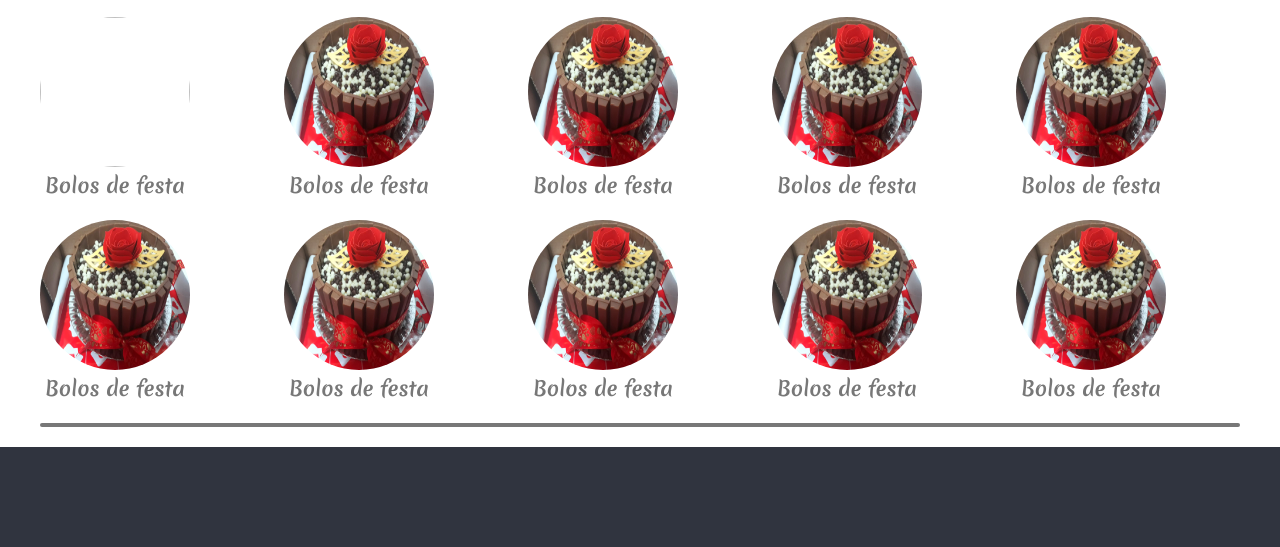
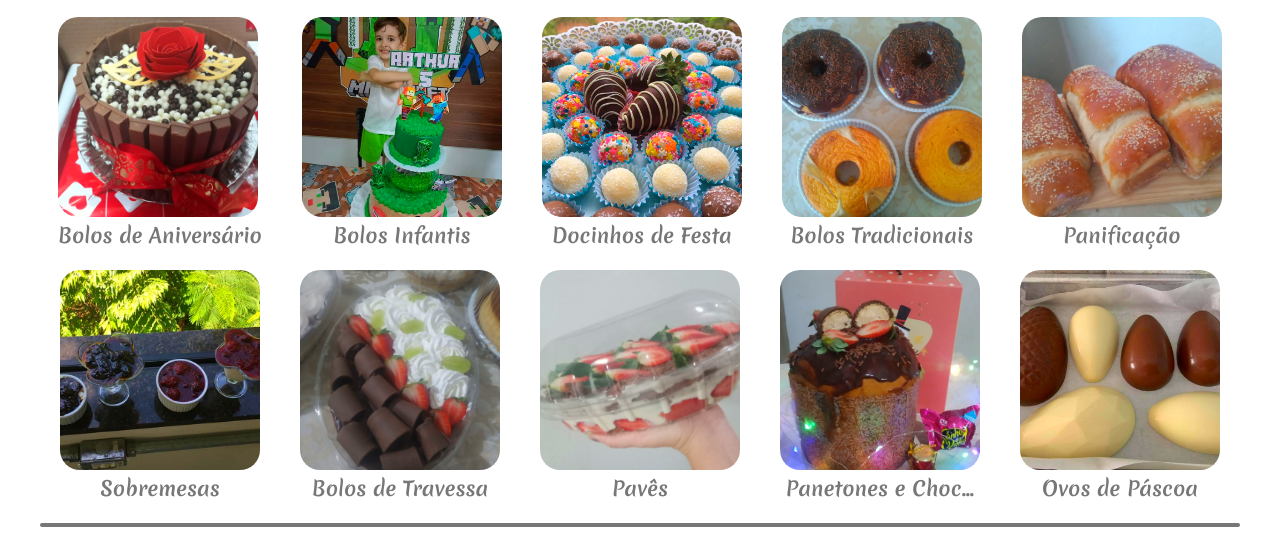
Before and after one commit to Henrincode/Curso-Senac-Tecnico-em-Informatica-para-Internet, a plain HTML site: page UC5/site/index.html in a window 1280 px wide. Shown: the part 503-1050 px from the top of the page. Before the commit the page ends 950 px from the top, so only its background shows below. Drawn offline with nearby package versions, Linux system fonts and the light colour scheme; files whose address does not match are found by name; a web font is replaced by a local one.

Commit message:
Dados das categorias com innerHTML

```diff
--- a/UC5/site/css/geral.css
+++ b/UC5/site/css/geral.css
@@ -36,11 +36,12 @@
         cursor: pointer;
     }
 
+    /* GRID */
     .display-grid {
         display: grid;
 
         max-width: 1200px;
-        width: 100%;
+        /* width: 100%; */
     }
     .grid-column-5 {
         grid-template-columns: repeat(5, 1fr);
@@ -269,17 +270,23 @@
     }
 
     #categorias-main #lista {
-        margin: 20px 0;
+        margin: 10px 0;
+        column-gap: 40px;
     }
 
     #lista .categoria {
-        width: 150px;
+        padding: 10px 0;
     }
 
     #categorias-main .imagem img {
-        width: 150px;
-        height: 150px;
-        border-radius: 50%;
+        width: 200px;
+        /* height: 200px; */
+
+        border-radius: 10%;
+
+        object-fit: cover;
+        object-position: center center;
+        aspect-ratio: 1 / 1;
 
         filter: saturate(1.5);
     }
--- a/UC5/site/index.html
+++ b/UC5/site/index.html
@@ -63,81 +63,7 @@
                 <div class="linha"></div>
             </div>
 
-            <div id="lista" class="display-grid grid-column-5 gap-20">
-
-                <div class="categoria">
-                    <div class="imagem">
-                        <img src="/misc/bolo" alt="">
-                    </div>
-                    <h2 class="titulo">Bolos de festa</h2>
-                </div>
-
-                <div class="categoria">
-                    <div class="imagem">
-                        <img src="1.0/img/bolo-001.jpg" alt="">
-                    </div>
-                    <h2 class="titulo">Bolos de festa</h2>
-                </div>
-
-                <div class="categoria">
-                    <div class="imagem">
-                        <img src="1.0/img/bolo-001.jpg" alt="">
-                    </div>
-                    <h2 class="titulo">Bolos de festa</h2>
-                </div>
-
-                <div class="categoria">
-                    <div class="imagem">
-                        <img src="1.0/img/bolo-001.jpg" alt="">
-                    </div>
-                    <h2 class="titulo">Bolos de festa</h2>
-                </div>
-
-                <div class="categoria">
-                    <div class="imagem">
-                        <img src="1.0/img/bolo-001.jpg" alt="">
-                    </div>
-                    <h2 class="titulo">Bolos de festa</h2>
-                </div>
-
-                <div class="categoria">
-                    <div class="imagem">
-                        <img src="1.0/img/bolo-001.jpg" alt="">
-                    </div>
-                    <h2 class="titulo">Bolos de festa</h2>
-                </div>
-
-                <div class="categoria">
-                    <div class="imagem">
-                        <img src="1.0/img/bolo-001.jpg" alt="">
-                    </div>
-                    <h2 class="titulo">Bolos de festa</h2>
-                </div>
-
-                <div class="categoria">
-                    <div class="imagem">
-                        <img src="1.0/img/bolo-001.jpg" alt="">
-                    </div>
-                    <h2 class="titulo">Bolos de festa</h2>
-                </div>
-
-                <div class="categoria">
-                    <div class="imagem">
-                        <img src="1.0/img/bolo-001.jpg" alt="">
-                    </div>
-                    <h2 class="titulo">Bolos de festa</h2>
-                </div>
-
-                <div class="categoria">
-                    <div class="imagem">
-                        <img src="1.0/img/bolo-001.jpg" alt="">
-                    </div>
-                    <h2 class="titulo">Bolos de festa</h2>
-                </div>
-
-
-
-            </div>
+            <div id="lista" class="display-flex row wrap justify-center"></div>
 
             <div class="linha"></div>
         </section>
--- a/UC5/site/js/geral.js
+++ b/UC5/site/js/geral.js
@@ -20,11 +20,11 @@ const categorias = [
   {
     id: 1001,
     nome: "Bolos de Aniversário",
-    capa: "misc/bolo-001",
+    capa: "/misc/bolo-001.jpg",
   },{
     id: 1002,
     nome: "Bolos Infantis",
-    capa: "/misc/bolo-004",
+    capa: "/misc/bolo-004.jpg",
   },{
     id: 1003,
     nome: "Docinhos de Festa",
@@ -40,7 +40,7 @@ const categorias = [
   },{
     id: 1006,
     nome: "Sobremesas",
-    capa: "/misc/sobremesa-001"
+    capa: "/misc/sobremesa-001.jpg"
   },{
     id: 1007,
     nome: "Bolos de Travessa",
@@ -49,14 +49,26 @@ const categorias = [
     id: 1008,
     nome: "Pavês",
     capa: "/misc/pave-001.jpg"
+  },{
+    id: 1009,
+    nome: "Panetones e Choc...",
+    capa: "/misc/panetone-001.jpg"
+  },{
+    id: 1010,
+    nome: "Ovos de Páscoa",
+    capa: "/misc/pascoa-001.jpg"
   }
 ];
 
-const teste = categorias.forEach(categoria => {
+const listaCategorias = document.querySelector("#lista")
 
-    const capa = produtos.find(produto => produto.id === categoria.capa).capa
-
-    console.log(`
-    div nome: ${categoria.nome}
-    div img: ${capa}
-    `)})
+categorias.forEach(categoria => {
+  listaCategorias.innerHTML += `
+    <div class="categoria">
+        <div class="imagem">
+            <img src="/img${categoria.capa}" alt="">
+        </div>
+        <h2 class="titulo">${categoria.nome}</h2>
+    </div>
+  `
+})
```
Also changed, not shown: UC5/site/1.0/img/bolo-001.jpg (deleted), UC5/site/1.0/img/bolo-002.jpg (deleted), UC5/site/1.0/img/bolo-003.jpg (deleted), UC5/site/1.0/img/panetone-001.jpg (deleted), UC5/site/1.0/img/pao-001.jpg (deleted), UC5/site/1.0/img/pave-001.jpg (deleted), UC5/site/img/misc/bolo-001.jpg (added), UC5/site/img/misc/bolo-002.jpg (added), UC5/site/img/misc/bolo-003.jpg (added), UC5/site/img/misc/bolo-004.jpg (renamed from UC5/site/1.0/img/bolo-004.jpg), UC5/site/img/misc/docefesta-001.jpg (renamed from UC5/site/1.0/img/docefesta-001.jpg), UC5/site/img/misc/panetone-001.jpg (added), UC5/site/img/misc/pao-001.jpg (added), UC5/site/img/misc/pascoa-001.jpg (renamed from UC5/site/1.0/img/pascoa-001.jpg), 3 more files.
